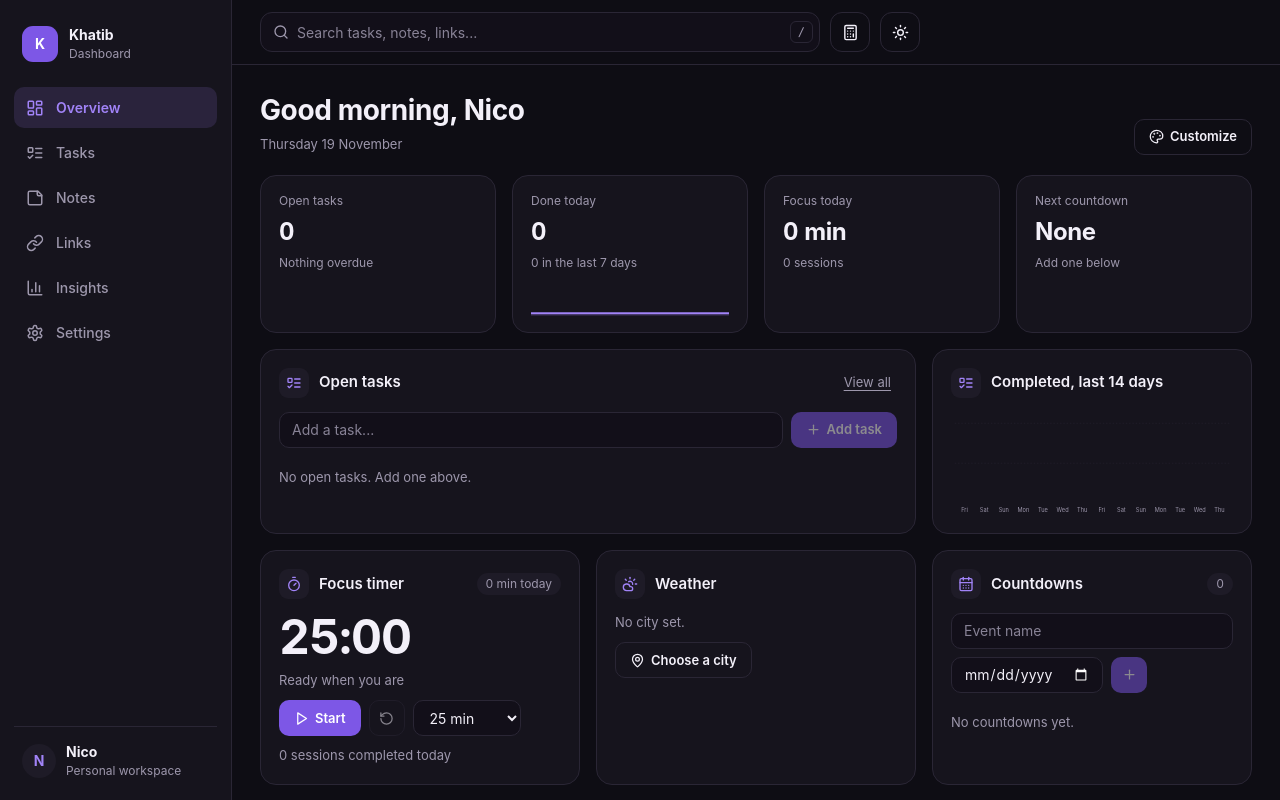
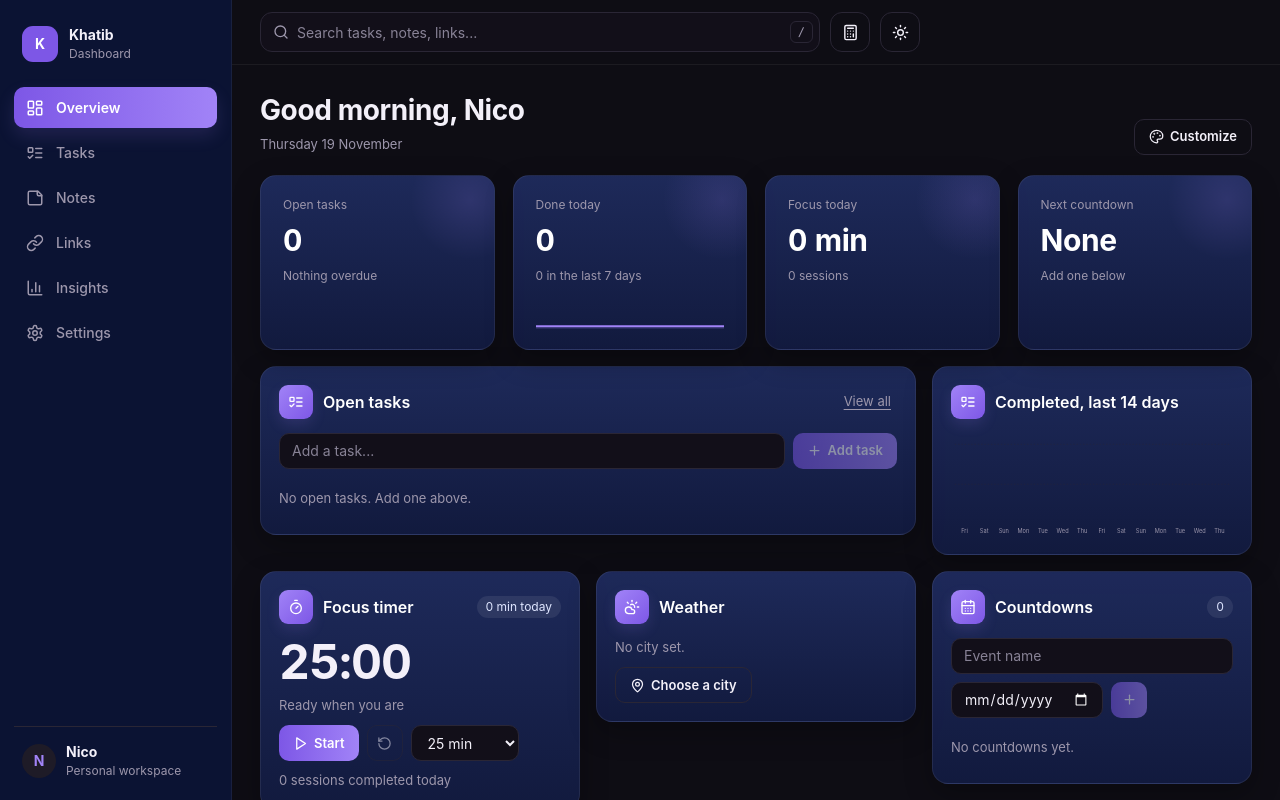
Before and after one commit to Gr33nShadow51234/dashboard-web, a React (Vite) app: page / in a window 1280 px wide. Shown: the top 800 px of the page. Built offline with nearby package versions, Linux system fonts and the light colour scheme.

Commit message:
Restyle dashboard with richer cards and equal row heights

```diff
--- a/src/styles-wide.css
+++ b/src/styles-wide.css
@@ -1,7 +1,8 @@
 .content { max-width: none; }
 .dashboard-grid { align-items: stretch; }
 .dashboard-slot { min-width: 0; display: flex; flex-direction: column; }
-.dashboard-slot > .widget, .dashboard-slot > .stats { flex: 1 1 auto; }
+.dashboard-slot &gt; .widget, .dashboard-slot &gt; .stats { flex: 1 1 auto; }
+.dashboard-slot &gt; .widget { height: 100%; }
 .dashboard-slot.span-4 { grid-column: span 4; }
 .dashboard-slot.span-6 { grid-column: span 6; }
 .dashboard-slot.span-8 { grid-column: span 8; }
@@ -50,9 +51,27 @@ html.accent-rose { --accent: #ff8bb5; --accent-strong: #c34476; --accent-soft: r
 html.theme-light.accent-rose { --accent: #b3446d; --accent-strong: #96375b; --accent-soft: rgba(179, 68, 109, 0.1); }
 html.accent-amber { --accent: #f3bd67; --accent-strong: #a67423; --accent-soft: rgba(243, 189, 103, 0.14); }
 html.theme-light.accent-amber { --accent: #9b6b18; --accent-strong: #80560f; --accent-soft: rgba(155, 107, 24, 0.1); }
+
+/\* Richer dark look: navy background, gradient cards, colored icon tiles, larger numbers \*/
+html:not(.theme-light) body { background: radial-gradient(1200px 600px at 80% -10%, rgba(121, 173, 255, 0.12), transparent 60%), linear-gradient(160deg, #0b1437 0%, #0f1a40 60%, #0b1437 100%) fixed; }
+html:not(.theme-light) .sidebar { background: rgba(11, 20, 55, 0.92); border-right-color: rgba(255, 255, 255, 0.06); }
+html:not(.theme-light) .topbar { background: transparent; border-bottom-color: rgba(255, 255, 255, 0.06); backdrop-filter: none; }
+html:not(.theme-light) .widget, html:not(.theme-light) .stat, html:not(.theme-light) .customize-panel { background: linear-gradient(180deg, rgba(31, 44, 96, 0.92), rgba(18, 27, 66, 0.92)); border-color: rgba(255, 255, 255, 0.07); box-shadow: 0 10px 28px rgba(0, 0, 0, 0.28); }
+html:not(.theme-light) .stat { position: relative; overflow: hidden; padding: 20px 22px; }
+html:not(.theme-light) .stat::after { content: ''; position: absolute; right: -36px; top: -36px; width: 120px; height: 120px; border-radius: 50%; background: radial-gradient(circle, var(--accent-soft), transparent 70%); pointer-events: none; }
+html:not(.theme-light) .stat-value { font-size: 30px; color: #ffffff; }
+html:not(.theme-light) .widget-title h2 { font-size: 16px; color: #ffffff; }
+html:not(.theme-light) .widget-icon { width: 34px; height: 34px; background: linear-gradient(135deg, var(--accent), var(--accent-strong)); color: #ffffff; box-shadow: 0 6px 14px var(--accent-soft); }
+html:not(.theme-light) .count { background: rgba(255, 255, 255, 0.08); color: #dfe6ff; }
+html:not(.theme-light) .nav-item.active { background: linear-gradient(90deg, var(--accent-strong), var(--accent)); color: #ffffff; box-shadow: 0 8px 18px var(--accent-soft); }
+html:not(.theme-light) .btn.primary { background: linear-gradient(90deg, var(--accent-strong), var(--accent)); color: #ffffff; border: 0; }
+html:not(.theme-light) .btn.primary:hover:not(:disabled) { filter: brightness(1.08); }
+html:not(.theme-light) .task-list, html:not(.theme-light) .plain-list { gap: 2px; }
+html:not(.theme-light) .segmented { background: rgba(255, 255, 255, 0.05); }
+html:not(.theme-light) .dashboard-widget-tools { background: rgba(255, 255, 255, 0.04); }
+html:not(.theme-light) .stats { grid-template-columns: repeat(auto-fit, minmax(190px, 1fr)); gap: 18px; }
+html:not(.theme-light) .dashboard-slot &gt; .widget { padding: 20px; }
 @media (max-width: 760px) {
   .dashboard-slot.span-4, .dashboard-slot.span-6, .dashboard-slot.span-8 { grid-column: span 12; }
   .dashboard-widget-tools { align-items: flex-start; }
-  .dashboard-slot-actions { flex-wrap: wrap; }
-  .customize-panel { padding: 12px; }
-}
+  .dashboard-slot-actions { flex-wrap: wr
```
